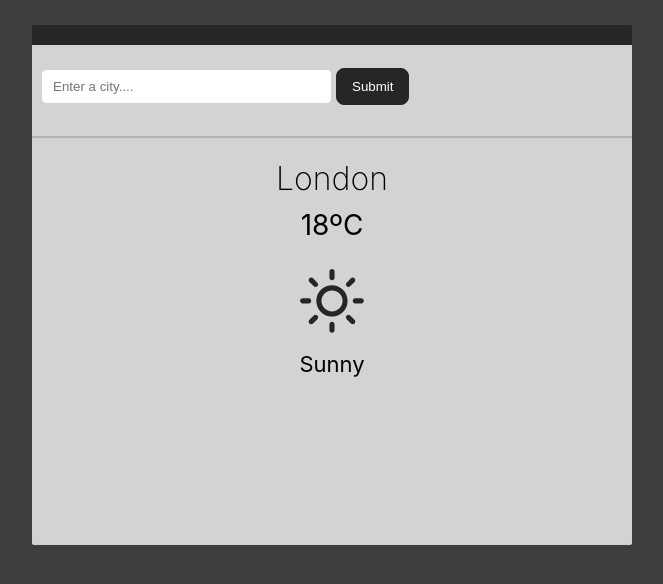
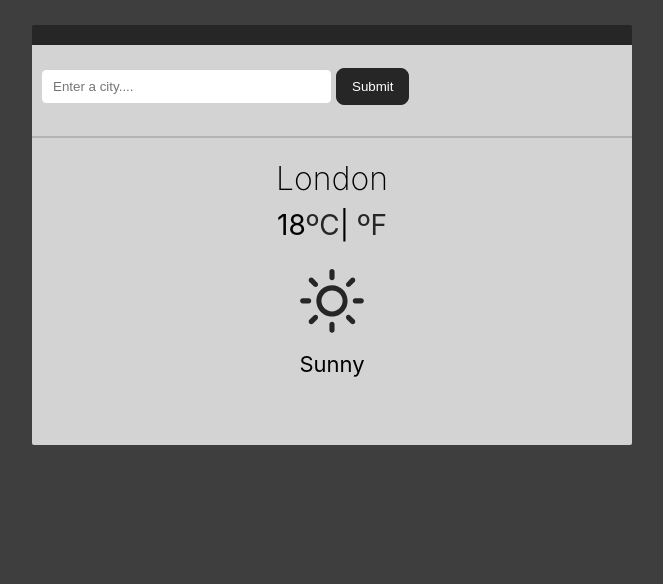
Before and after one commit to Pezza242/my-app, a React (Create React App) app: page / in a window 1280 px wide. Shown: the top 584 px of the page, without its empty margins (308-971 px from the left). Built offline with nearby package versions, Linux system fonts and the light colour scheme.

Commit message:
Added function to weather.js
Added function to the search bar and made link to change temperature from celsius to farenheit.

```diff
--- a/src/weather.css
+++ b/src/weather.css
@@ -10,7 +10,7 @@ body {
   border-top: 20px solid rgb(39, 38, 38);
   border-radius: 2px;
   width: 600px;
-  height: 500px;
+  height: 400px;
   margin: 0px auto;
   margin-top: 25px;
 }
@@ -55,3 +55,11 @@ hr {
   font-weight: 400;
   font-size: 22px;
 }
+a {
+  text-decoration: none;
+  color: #272626;
+}
+a:hover {
+  text-decoration: underline;
+  color: blue;
+}
--- a/src/weather.js
+++ b/src/weather.js
@@ -1,21 +1,48 @@
+import { useState } from "react";
 import "./weather.css";
 import Animation from "./animation";
 
-export default function Weather() {
+export default function Weather(props) {
+  let [temperature, setTemperature] = useState(18);
+  let [city, setCity] = useState("London");
+
+  function Farenheit(event) {
+    event.preventDefault();
+    let farenheit = Math.round((temperature * 9) / 5 + 32);
+    return setTemperature(farenheit);
+  }
+
+  function updateCity(event) {
+    setCity(event.target.value);
+  }
+  function handleSubmit(event) {
+    event.preventDefault();
+    return city;
+  }
   return (
     <div className="weather">
-      <form className="form">
+      <form className="form" onSubmit={handleSubmit}>
         <input
           type="search"
           className="search-bar"
           placeholder="Enter a city...."
+          onChange={updateCity}
           required
         />
         <input type="submit" className="submit" />
       </form>
       <hr />
-      <h1 className="city">London</h1>
-      <h2 className="current-temperature">18ºC</h2>
+      <h1 className="city">{city}</h1>
+      <h2 className="current-temperature">
+        {temperature}
+        <a className="Celsius" href="/" onClick={temperature}>
+          ºC
+        </a>
+        |{" "}
+        <a className="Farenheit" href="/" onClick={Farenheit}>
+          ºF
+        </a>
+      </h2>
       <div className="icon">
         <Animation />
         <p className="icon-description">Sunny</p>
```
